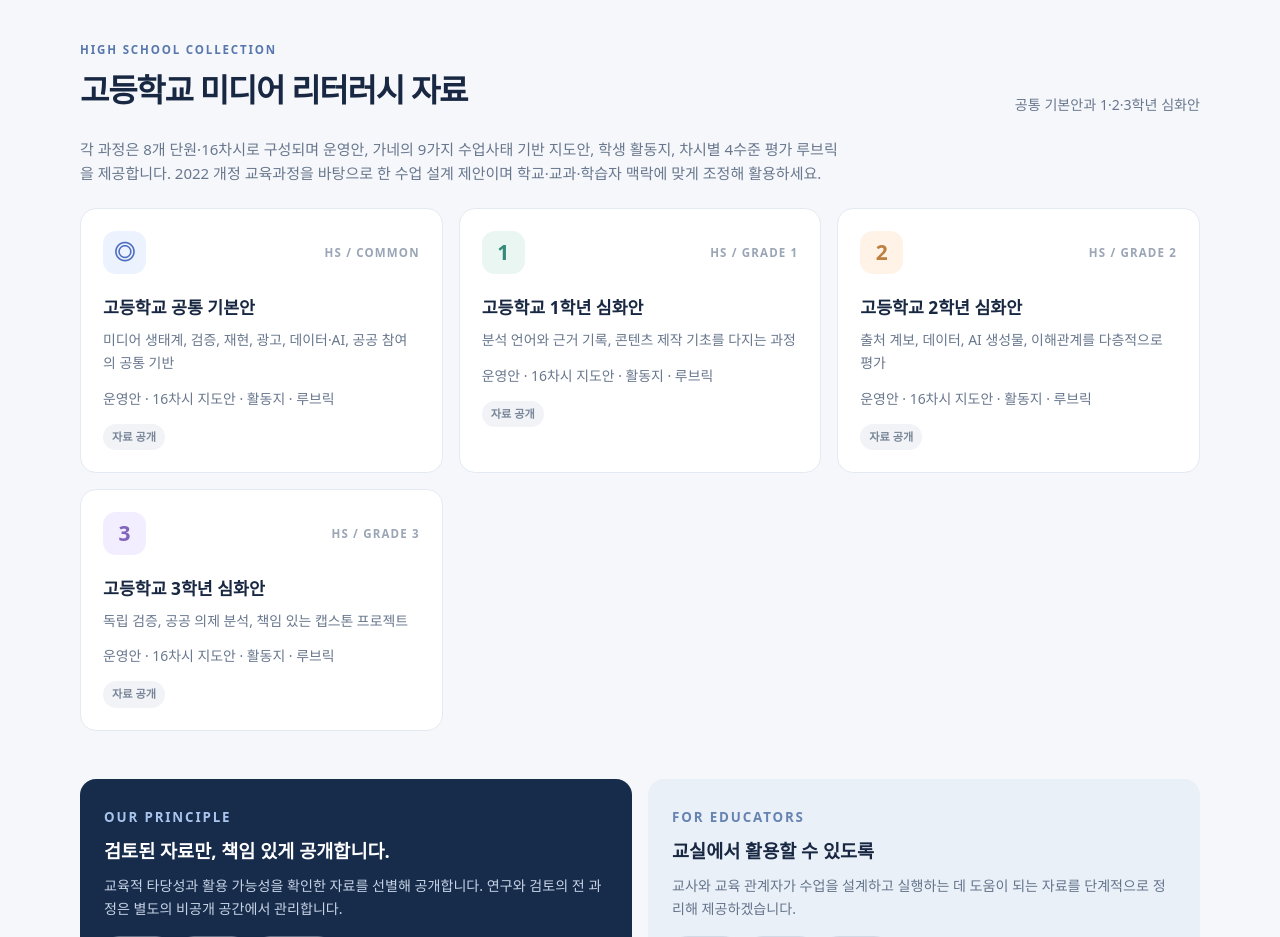
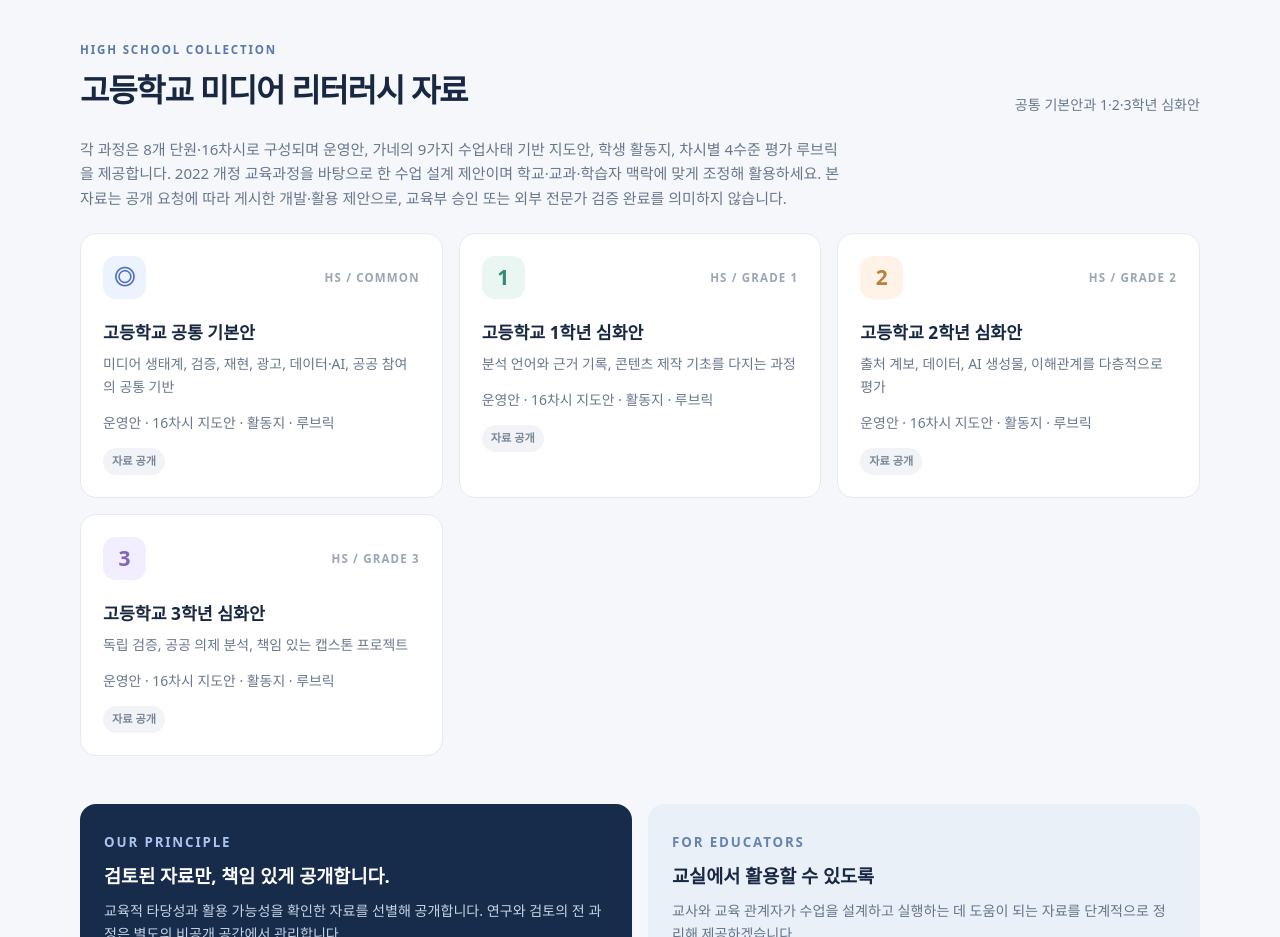
Before and after one commit to dangsclub/media-literacy-public, a plain HTML site: page index.html in a window 1280 px wide. Shown: the part 2040-2977 px from the top of the page. Drawn offline with Linux system fonts and the light colour scheme.

Commit message:
Clarify status of published high school curriculum proposals

```diff
--- a/index.html
+++ b/index.html
@@ -19,7 +19,7 @@ main{padding:48px 0 70px}.notice{display:flex;gap:14px;background:white;border:1
 <article class="card c3" data-search="수업 지도안 가네 9가지 수업사태 교수 학습 과정안"><div class="cardtop"><span class="ico">✎</span><span class="num">03 / LESSON</span></div><h3>수업 지도안</h3><p>가네의 9가지 수업사태를 바탕으로 한 교수·학습 과정안을 제공합니다.</p><span class="status">자료 준비 중</span></article>
 <article class="card c4" data-search="학생 활동 자료 활동지 학습지 프로젝트"><div class="cardtop"><span class="ico">▧</span><span class="num">04 / ACTIVITY</span></div><h3>학생 활동 자료</h3><p>수업에서 활용할 수 있는 활동지와 학습자용 참고 자료입니다.</p><span class="status">자료 준비 중</span></article>
 <article class="card c5" data-search="평가 루브릭 성취기준 평가 자료"><div class="cardtop"><span class="ico">✓</span><span class="num">05 / ASSESSMENT</span></div><h3>평가 및 루브릭</h3><p>학습 목표와 연결된 평가 기준, 수행평가 및 루브릭 자료를 모읍니다.</p><span class="status">자료 준비 중</span></article></div><p id="no-result" class="empty" hidden>검색어와 일치하는 자료 영역이 없습니다.</p></section>
-<section id="high-school-resources" style="margin-top:52px"><div class="heading"><div><div class="kicker">HIGH SCHOOL COLLECTION</div><h2>고등학교 미디어 리터러시 자료</h2></div><p>공통 기본안과 1·2·3학년 심화안</p></div><p class="audience-intro">각 과정은 8개 단원·16차시로 구성되며 운영안, 가네의 9가지 수업사태 기반 지도안, 학생 활동지, 차시별 4수준 평가 루브릭을 제공합니다. 2022 개정 교육과정을 바탕으로 한 수업 설계 제안이며 학교·교과·학습자 맥락에 맞게 조정해 활용하세요.</p><div class="grid">
+<section id="high-school-resources" style="margin-top:52px"><div class="heading"><div><div class="kicker">HIGH SCHOOL COLLECTION</div><h2>고등학교 미디어 리터러시 자료</h2></div><p>공통 기본안과 1·2·3학년 심화안</p></div><p class="audience-intro">각 과정은 8개 단원·16차시로 구성되며 운영안, 가네의 9가지 수업사태 기반 지도안, 학생 활동지, 차시별 4수준 평가 루브릭을 제공합니다. 2022 개정 교육과정을 바탕으로 한 수업 설계 제안이며 학교·교과·학습자 맥락에 맞게 조정해 활용하세요. 본 자료는 공개 요청에 따라 게시한 개발·활용 제안으로, 교육부 승인 또는 외부 전문가 검증 완료를 의미하지 않습니다.</p><div class="grid">
 <article class="card c1"><div class="cardtop"><span class="ico">◎</span><span class="num">HS / COMMON</span></div><h3>고등학교 공통 기본안</h3><p>미디어 생태계, 검증, 재현, 광고, 데이터·AI, 공공 참여의 공통 기반</p><p style="margin-top:13px"><a href="resources/high-school/high_school_common_course_plan.md">운영안</a> · <a href="resources/high-school/high_school_common_lesson_plans.md">16차시 지도안</a> · <a href="resources/high-school/high_school_common_worksheets.md">활동지</a> · <a href="resources/high-school/high_school_common_rubrics.md">루브릭</a></p><span class="status">자료 공개</span></article>
 <article class="card c2"><div class="cardtop"><span class="ico">1</span><span class="num">HS / GRADE 1</span></div><h3>고등학교 1학년 심화안</h3><p>분석 언어와 근거 기록, 콘텐츠 제작 기초를 다지는 과정</p><p style="margin-top:13px"><a href="resources/high-school/high_school_grade1_course_plan.md">운영안</a> · <a href="resources/high-school/high_school_grade1_lesson_plans.md">16차시 지도안</a> · <a href="resources/high-school/high_school_grade1_worksheets.md">활동지</a> · <a href="resources/high-school/high_school_grade1_rubrics.md">루브릭</a></p><span class="status">자료 공개</span></article>
 <article class="card c3"><div class="cardtop"><span class="ico">2</span><span class="num">HS / GRADE 2</span></div><h3>고등학교 2학년 심화안</h3><p>출처 계보, 데이터, AI 생성물, 이해관계를 다층적으로 평가</p><p style="margin-top:13px"><a href="resources/high-school/high_school_grade2_course_plan.md">운영안</a> · <a href="resources/high-school/high_school_grade2_lesson_plans.md">16차시 지도안</a> · <a href="resources/high-school/high_school_grade2_worksheets.md">활동지</a> · <a href="resources/high-school/high_school_grade2_rubrics.md">루브릭</a></p><span class="status">자료 공개</span></article>
```
